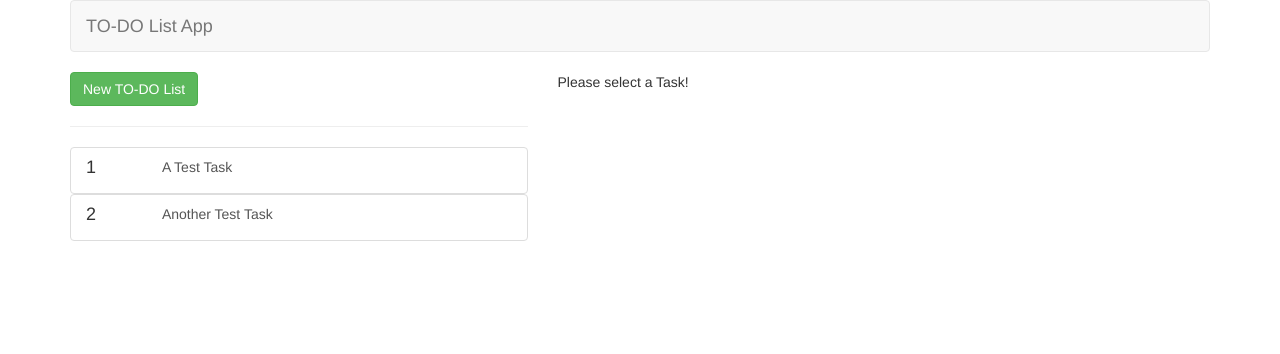
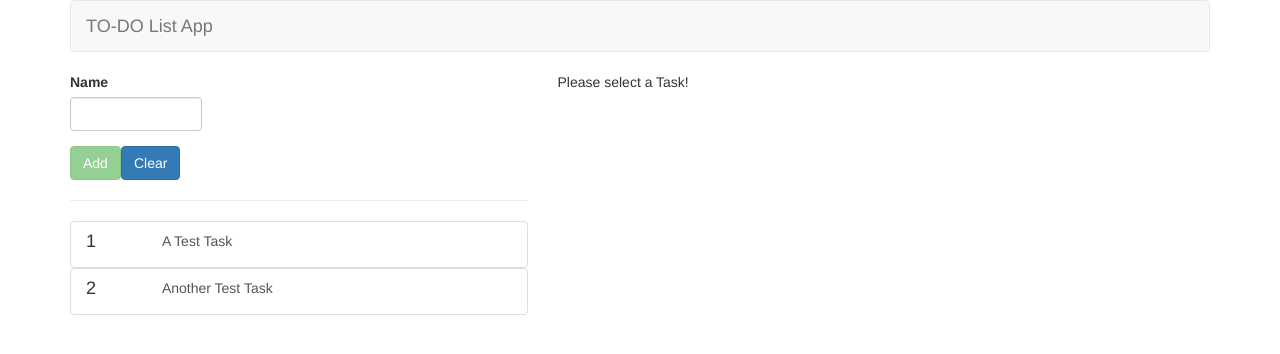
Before and after one commit to Mustahsen/is-listesi, an Angular app: page / in a window 1280 px wide. Shown: the top 354 px of the page. Built offline with nearby package versions, Linux system fonts and the light colour scheme.

Commit message:
to do lists add update delete unctions added

```diff
--- a/src/app/tasks/task-detail/task-detail.component.html
+++ b/src/app/tasks/task-detail/task-detail.component.html
@@ -48,6 +48,6 @@
 <hr>
 <div class="row">
   <app-todo-item
-    *ngFor="let todoitemEl of task.todoitems; let i = index"
+    *ngFor="let todoitemEl of task.todoitems; index as i"
     [todoitem]="todoitemEl" (click)="onEditItem(i)"></app-todo-item>
 </div>
--- a/src/app/tasks/task-detail/task-detail.component.ts
+++ b/src/app/tasks/task-detail/task-detail.component.ts
@@ -24,7 +24,7 @@ export class TaskDetailComponent implements OnInit {
   constructor(private taskService: TaskService) { }
 
   ngOnInit() {
-    this.subscription = this.taskService.editStarted
+    this.subscription = this.taskService.toDoItemEditStarted
       .subscribe(
         (index: number) => {
           this.itemIndex = index;
@@ -44,14 +44,14 @@ export class TaskDetailComponent implements OnInit {
   }
 
   onEditItem(index: number){
-    this.taskService.editStarted.next(index);
+    this.taskService.toDoItemEditStarted.next(index);
   }
 
   onSubmit(form: NgForm) {
     const value = form.value;
     const newToDoItem = new ToDoItem(6, value.name, value.deadline, value.status, null);
     if (this.editMode) {
-      this.taskService.updateIngredient(this.task, this.itemIndex, newToDoItem);
+      this.taskService.updateToDoItem(this.task, this.itemIndex, newToDoItem);
     } else {
       this.taskService.addToDoItem(this.task, newToDoItem);
     }
@@ -65,7 +65,7 @@ export class TaskDetailComponent implements OnInit {
   }
 
   onDelete() {
-    this.taskService.deleteIngredient(this.task, this.itemIndex);
+    this.taskService.deleteToDoItem(this.task, this.itemIndex);
     this.onClear();
   }
 
--- a/src/app/tasks/task-list/task-list.component.html
+++ b/src/app/tasks/task-list/task-list.component.html
@@ -1,13 +1,34 @@
 <div class="row">
   <div class="col-xs-12">
-    <button class="btn btn-success">New TO-DO List</button>
+    <form (ngSubmit)="onSubmit(f)" #f="ngForm">
+      <div class="row">
+        <div class="col-sm-4 form-group">
+          <label for="name">Name</label>
+          <input
+            type="text"
+            id="name"
+            class="form-control"
+            name="name"
+            ngModel
+            required
+            >
+        </div>
+      </div>
+      <div class="row">
+        <div class="col-xs-12">
+          <button class="btn btn-success" type="submit" [disabled]="!f.valid">{{ editMode ? 'Update' : 'Add' }}</button>
+          <button class="btn btn-danger" type="button" (click)="onDelete()" *ngIf="editMode">Delete</button>
+          <button class="btn btn-primary" type="button" (click)="onClear()">Clear</button>
+        </div>
+      </div>
+    </form>
   </div>
 </div>
 <hr>
 <div class="row">
   <div class="col-xs-12">
     <app-task-item
-      *ngFor="let taskEl of tasks"
-      [task]="taskEl"></app-task-item>
+      *ngFor="let taskEl of tasks; index as i"
+      [task]="taskEl" (click)="onEditItem(i)"></app-task-item>
   </div>
 </div>
--- a/src/app/tasks/task-list/task-list.component.ts
+++ b/src/app/tasks/task-list/task-list.component.ts
@@ -1,7 +1,9 @@
-import { Component, OnInit} from '@angular/core';
+import { Component, OnInit, OnDestroy, Input, ViewChild } from '@angular/core';
+import { Subscription } from 'rxjs';
 
 import { Task } from '../task.model';
 import { TaskService } from '../task.service';
+import { NgForm } from '@angular/forms';
 
 @Component({
   selector: 'app-task-list',
@@ -10,10 +12,68 @@ import { TaskService } from '../task.service';
 })
 export class TaskListComponent implements OnInit {
   tasks: Task[];
+  @ViewChild('f') form: NgForm;
+  subscription: Subscription;
+  editMode = false;
+  taskIndex: number;
+  editedTask: Task;
 
   constructor(private taskService: TaskService) { }
 
   ngOnInit() {
     this.tasks = this.taskService.getTasks();
+
+    this.subscription = this.taskService.taskEditStarted
+      .subscribe(
+        (index: number) => {
+          this.taskIndex = index;
+          this.editMode = true;
+          this.editedTask = this.taskService.getTask(index);
+          this.form.setValue({
+            name: this.editedTask.name
+          })
+        }
+      );
+
+
+    this.subscription = this.taskService.tasksChanged
+      .subscribe(
+        (tasks: Task[]) => {
+          this.tasks = tasks;
+        }
+    );
   }
+
+  ngOnDestroy() {
+    this.subscription.unsubscribe();
+  }
+
+  onEditItem(index: number){
+    this.taskService.taskEditStarted.next(index);
+  }
+
+  onSubmit(form: NgForm) {
+    const value = form.value;
+    var task = new Task(null, value.name, null);
+    if (this.editMode) {
+      task.id = this.editedTask.id;
+      task.todoitems = this.editedTask.todoitems;
+      this.taskService.updateTask(task, this.taskIndex);
+    } else {
+      this.taskService.addTask(task);
+    }
+    this.editMode = false;
+    form.reset();
+  }
+
+  onClear() {
+    this.form.reset();
+    this.editMode = false;
+  }
+
+  onDelete() {
+    this.taskService.deleteTask(this.taskIndex);
+    this.onClear();
+  }
+
 }
--- a/src/app/tasks/task.service.ts
+++ b/src/app/tasks/task.service.ts
@@ -7,7 +7,9 @@ export class TaskService{
     taskSelected = new EventEmitter<Task>();
     toDoItemSelected = new EventEmitter<ToDoItem>();
     toDoItemsChanged = new Subject<ToDoItem[]>();
-    editStarted = new Subject<number>();
+    tasksChanged = new Subject<Task[]>();
+    toDoItemEditStarted = new Subject<number>();
+    taskEditStarted = new Subject<number>();
 
     private tasks: Task[] = [
         new Task(1, 'A Test Task', [{id: 1,
@@ -28,6 +30,9 @@ export class TaskService{
         return this.tasks.slice();
     }
 
+    getTask(index: number){
+        return this.tasks[index];
+    }
 
     onToDoItemAdded(selectedTask: Task, toDoItem: ToDoItem){
         selectedTask.todoitems.push(toDoItem);
@@ -51,13 +56,28 @@ export class TaskService{
         this.toDoItemsChanged.next(task.todoitems.slice());
     }
 
-    updateIngredient(task: Task, index: number, toDoItem: ToDoItem) {
+    updateToDoItem(task: Task, index: number, toDoItem: ToDoItem) {
         task.todoitems[index] = toDoItem;
         this.toDoItemsChanged.next(task.todoitems.slice());
     }
 
-    deleteIngredient(task: Task, index: number) {
+    deleteToDoItem(task: Task, index: number) {
         task.todoitems.splice(index, 1);
         this.toDoItemsChanged.next(task.todoitems.slice());
     }
+
+    addTask(task: Task) {
+        this.tasks.push(task);
+        this.tasksChanged.next(this.tasks.slice());
+    }
+
+    updateTask(task: Task, index: number) {
+        this.tasks[index] = task
+        this.tasksChanged.next(this.tasks.slice());
+    }
+
+    deleteTask(index: number) {
+        this.tasks.splice(index, 1);
+        this.tasksChanged.next(this.tasks.slice());
+    }
 }
--- a/src/app/tasks/tasks.component.ts
+++ b/src/app/tasks/tasks.component.ts
@@ -1,4 +1,5 @@
 import { Component, OnInit } from '@angular/core';
+
 import { TaskService } from './task.service';
 import { Task } from './task.model';
 
```
Lines whose indentation alone changed are shown as unchanged.
